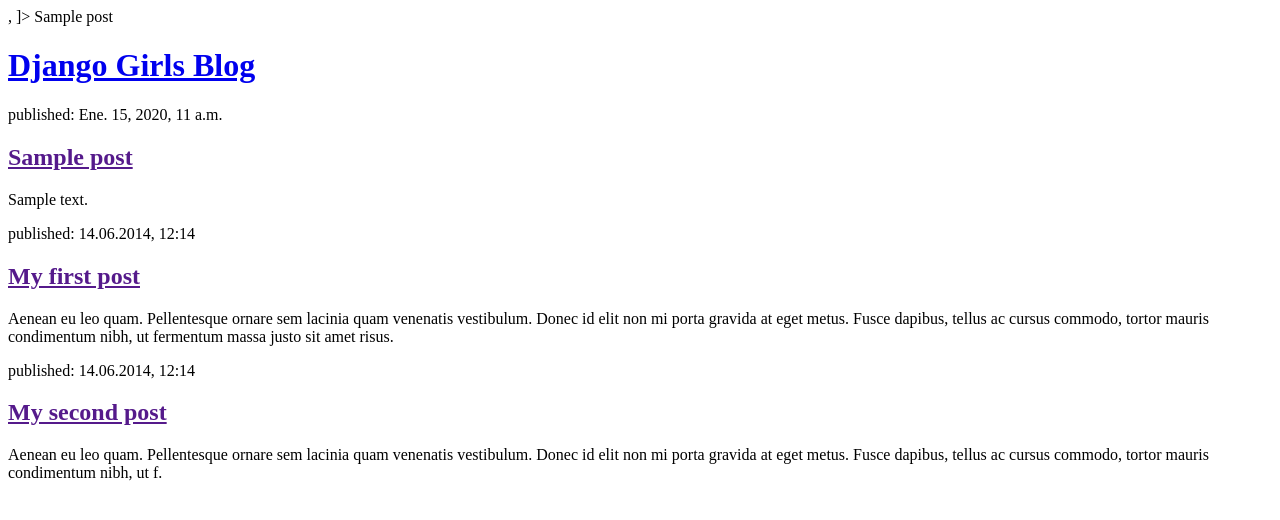
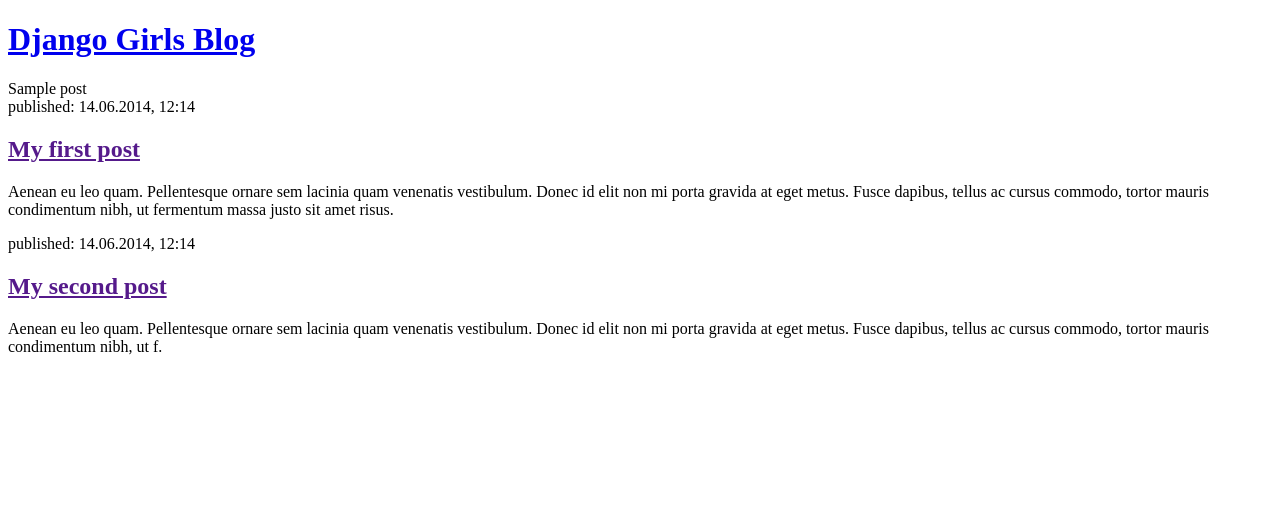
Before and after one commit to IESPSUR/tutorial-django-girls-AdrianCotiga, a Django app: template blog/templates/blog/post_list.html in a window 1280 px wide. Shown: the top 520 px of the page. Run offline with Django 3.2, Linux system fonts and the light colour scheme; the template is opened without the code that fills it: values that come from a table or form of the project are taken from there, others are empty; tables that the repository leaves empty hold one stand-in row (values such as "Sample post").

Commit message:
arreglo paginas habilitadas

```diff
--- a/blog/templates/blog/post_list.html
+++ b/blog/templates/blog/post_list.html
@@ -2,25 +2,15 @@
 <html>
     <head>
         <title>Django Girls blog</title>
-
-	<QuerySet [<Post: My second post>, <Post: My first post>]>
-	{% for post in posts %}
-	    {{ post }}
-	{% endfor %}
-
     </head>
     <body>
-	<header>
-	    <h1><a href="/">Django Girls Blog</a></h1>
-	</header>
+        <header>
+            <h1><a href="/">Django Girls Blog</a></h1>
+{% for post in posts %}
+    {{ post }}
+{% endfor %}
+        </header>
 
-	{% for post in posts %}
-		    <article>
-		        <time>published: {{ post.published_date }}</time>
-		        <h2><a href="">{{ post.title }}</a></h2>
-		        <p>{{ post.text|linebreaksbr }}</p>
-		    </article>
-	{% endfor %}
         <article>
             <time>published: 14.06.2014, 12:14</time>
             <h2><a href="">My first post</a></h2>
--- a/mysite/settings.py
+++ b/mysite/settings.py
@@ -25,7 +25,7 @@
 # SECURITY WARNING: don't run with debug turned on in production!
 DEBUG = True
 
-ALLOWED_HOSTS = ['127.0.0.1','pythonanywhere','10.0.2.15', 'localhost']
+ALLOWED_HOSTS = ['127.0.0.1','.pythonanywhere.com','10.0.2.15', 'localhost']
 
 
 # Application definition
```
Also changed, not shown: 3 other files.
